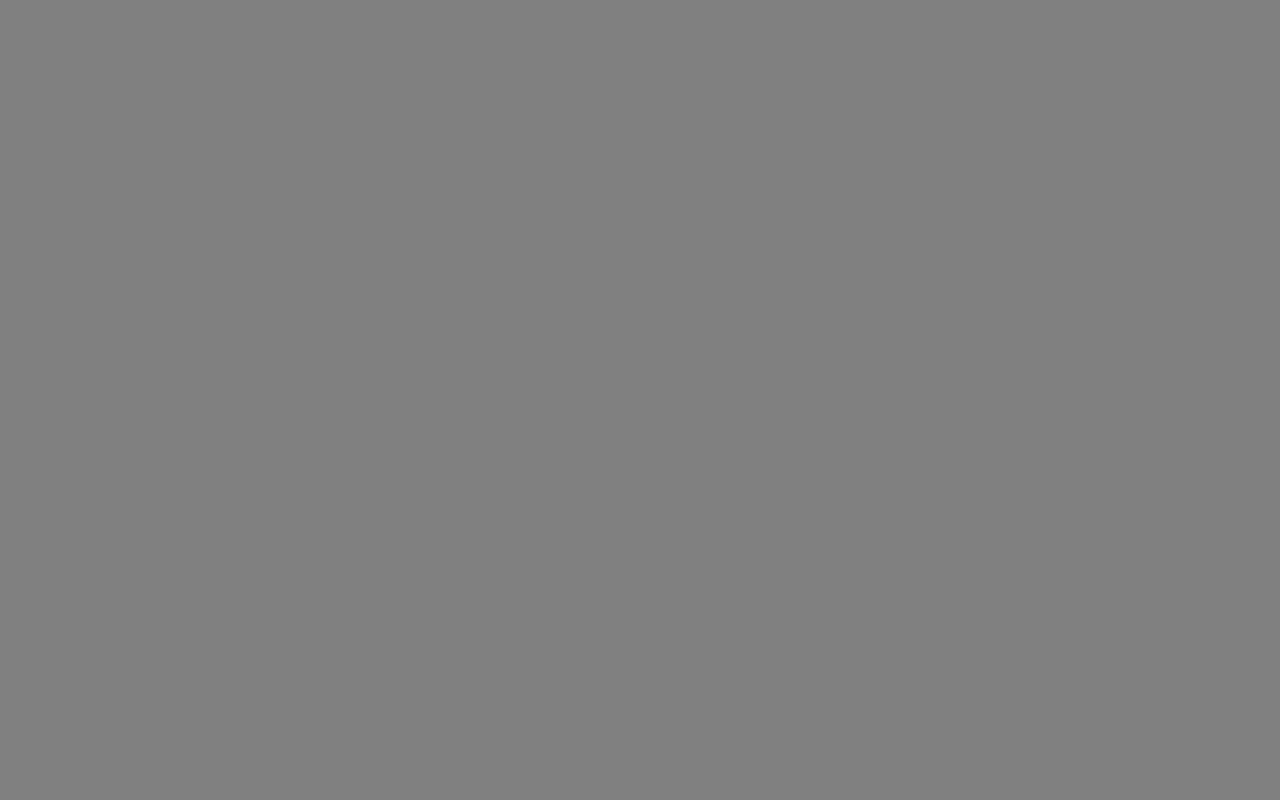
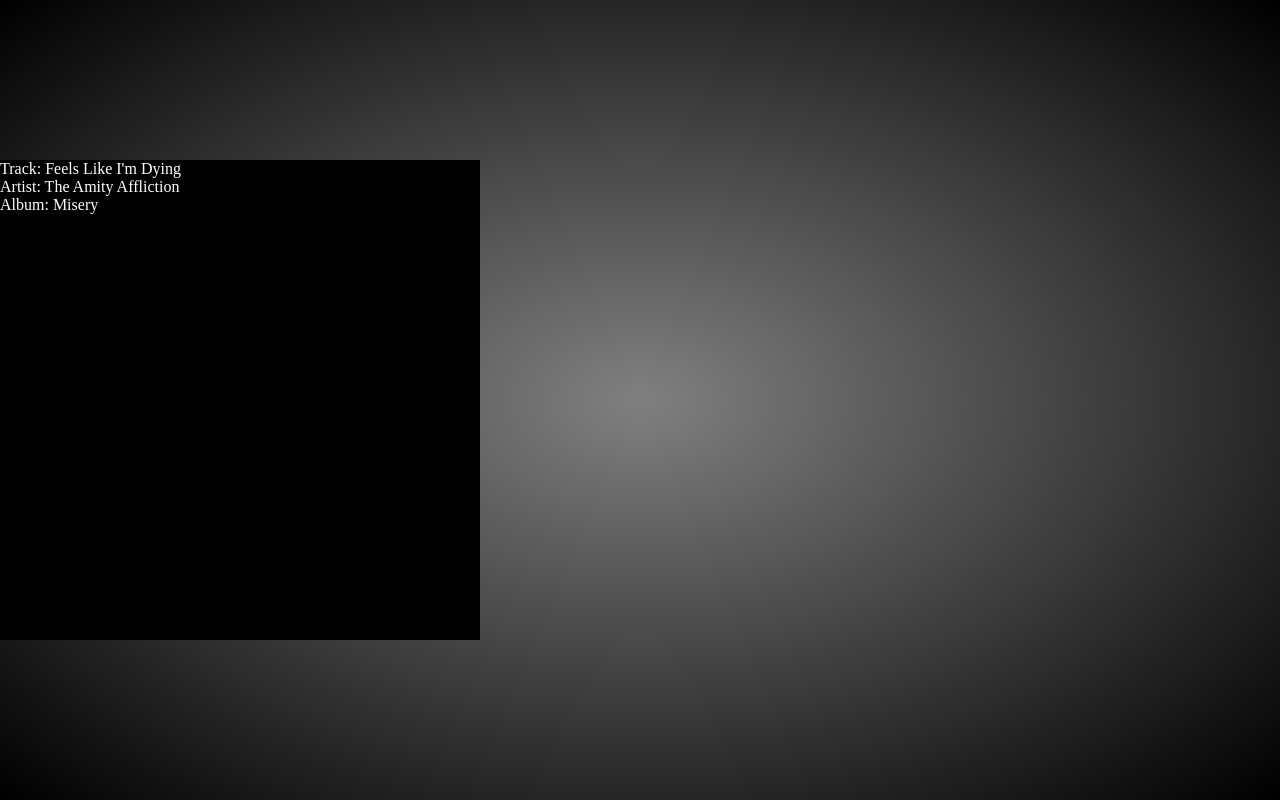
Before and after one commit to ethanarns/CSSFlow, a plain HTML site: page index.html in a window 1280 px wide. Drawn offline with Linux system fonts and the light colour scheme.

Commit message:
Created rotational animation

```diff
--- a/index.html
+++ b/index.html
@@ -7,7 +7,16 @@
 </head>
 <body>
     <div id="cover-flow">
-
+        <section class="pane" style="">
+            Track: Feels Like I'm Dying<br>
+            Artist: The Amity Affliction<br>
+            Album: Misery
+        </section>
+        <!--<section class="pane" style="left: 60%;">
+            Track: Feels Like I'm Dying<br>
+            Artist: The Amity Affliction<br>
+            Album: Misery
+        </section>-->
     </div>
 </body>
 </html>
--- a/style.scss
+++ b/style.scss
@@ -4,9 +4,38 @@
     padding: 0;
     border: 0;
     width: 100%;
+    height: 100vh;
 }
 
 #cover-flow {
-    height: 100vh;
-    background-color: grey;
+    background-image: radial-gradient(grey, black);
+    perspective: 500px;
+    overflow: hidden;
+    position: relative;
 }
+
+$paneDim: 60;
+.pane {
+    width: $paneDim + vh;
+    height: $paneDim + vh;
+    background-color: black;
+    color: white;
+    position: absolute;
+    top: 50vh - ($paneDim / 2);
+    transform-style: preserve-3d;
+    overflow: hidden;
+    display: block;
+    animation-name: rotback;
+    animation-duration: 1s;
+    animation-direction: normal;
+    animation-play-state: paused;
+}
+
+@keyframes rotback {
+    from {
+        transform: rotateY(0deg);
+    }
+    to {
+        transform: rotateY(45deg);
+    }
+}
```
Also changed, not shown: style.css.
